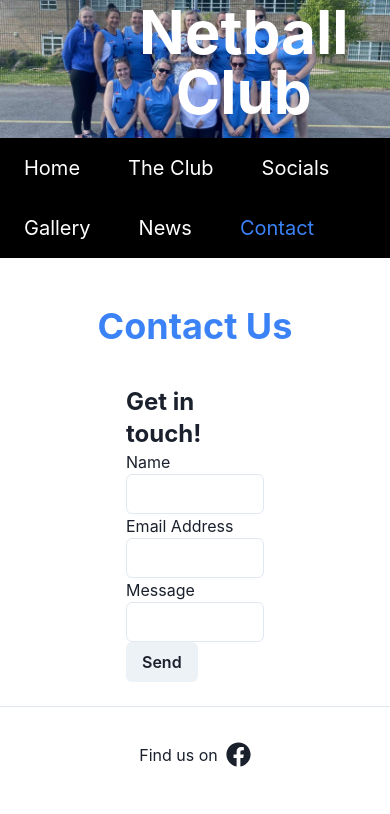
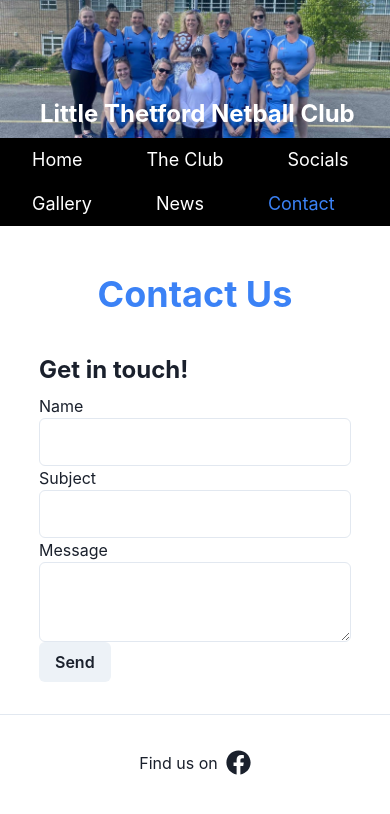
Before and after one commit to JamesArmer/little-thetford-netball-club, a Next.js app: page /contact in a window 390 px wide. Shown: the top 814 px of the page. Built offline with nearby package versions, Linux system fonts and the light colour scheme.

Commit message:
Mobile CSS and Contact email link up

```diff
--- a/components/Header.tsx
+++ b/components/Header.tsx
@@ -20,7 +20,7 @@ export default function Header() {
           quality={100}
           className={"h-auto w-full"}
         />
-        <h1 className="text-6xl font-bold absolute bottom-4 left-1/4">
+        <h1 className="text-2xl sm:text-6xl font-bold absolute bottom-2 left-10 sm:bottom-4 sm:left-1/4">
           Little Thetford Netball Club
         </h1>
       </div>
--- a/components/Layout.tsx
+++ b/components/Layout.tsx
@@ -8,7 +8,7 @@ import Header from "./Header";
  */
 export default function Layout({ children }: { children: React.ReactNode }) {
   return (
-    <div className="flex min-h-screen flex-col items-center">
+    <div className="flex min-h-screen flex-col">
       <Header />
       <main>{children}</main>
       <Footer />
--- a/components/ListItem.tsx
+++ b/components/ListItem.tsx
@@ -5,5 +5,9 @@ import React from "react";
  * @return {JSX.Element} The list item function component
  */
 export default function ListItem({ children }: { children: React.ReactNode }) {
-  return <li className="float-left px-6 py-4 text-xl">{children}</li>;
+  return (
+    <li className="float-left px-8 sm:px-6 py-2 sm:py-4 text-lg sm:text-xl">
+      {children}
+    </li>
+  );
 }
--- a/components/Navbar.tsx
+++ b/components/Navbar.tsx
@@ -15,7 +15,11 @@ export default function Navbar() {
       <ul className="list-none overflow-hidden text-white">
         <ListItem>
           <Link href="/" scroll={false}>
-            <a className={router.pathname == "/" ? "text-blue-500" : ""}>
+            <a
+              className={
+                router.pathname == "/" ? "text-blue-500" : "hover:text-blue-500"
+              }
+            >
               Home
             </a>
           </Link>
@@ -23,7 +27,11 @@ export default function Navbar() {
         <ListItem>
           <Link href="/the-club" scroll={false}>
             <a
-              className={router.pathname == "/the-club" ? "text-blue-500" : ""}
+              className={
+                router.pathname == "/the-club"
+                  ? "text-blue-500"
+                  : "hover:text-blue-500"
+              }
             >
               The Club
             </a>
@@ -31,28 +39,52 @@ export default function Navbar() {
         </ListItem>
         <ListItem>
           <Link href="/socials" scroll={false}>
-            <a className={router.pathname == "/socials" ? "text-blue-500" : ""}>
+            <a
+              className={
+                router.pathname == "/socials"
+                  ? "text-blue-500"
+                  : "hover:text-blue-500"
+              }
+            >
               Socials
             </a>
           </Link>
         </ListItem>
         <ListItem>
           <Link href="/gallery" scroll={false}>
-            <a className={router.pathname == "/gallery" ? "text-blue-500" : ""}>
+            <a
+              className={
+                router.pathname == "/gallery"
+                  ? "text-blue-500"
+                  : "hover:text-blue-500"
+              }
+            >
               Gallery
             </a>
           </Link>
         </ListItem>
         <ListItem>
           <Link href="/news" scroll={false}>
-            <a className={router.pathname == "/news" ? "text-blue-500" : ""}>
+            <a
+              className={
+                router.pathname == "/news"
+                  ? "text-blue-500"
+                  : "hover:text-blue-500"
+              }
+            >
               News
             </a>
           </Link>
         </ListItem>
         <ListItem>
           <Link href="/contact" scroll={false}>
-            <a className={router.pathname == "/contact" ? "text-blue-500" : ""}>
+            <a
+              className={
+                router.pathname == "/contact"
+                  ? "text-blue-500"
+                  : "hover:text-blue-500"
+              }
+            >
               Contact
             </a>
           </Link>
--- a/pages/contact.tsx
+++ b/pages/contact.tsx
@@ -3,48 +3,53 @@ import Layout from "../components/Layout";
 import React from "react";
 import { useFormik } from "formik";
 import { Input, Button } from "@chakra-ui/react";
+import { Textarea } from "@chakra-ui/react";
 
 const Contact: NextPage = () => {
   const formik = useFormik({
     initialValues: {
       name: "",
-      email: "",
+      subject: "",
       message: "",
     },
     onSubmit: (values) => {
-      alert(JSON.stringify(values, null, 2));
+      window.open(
+        `mailto:jamesarmer2@gmail.com?subject=${values.subject}&body=${values.message}`
+      );
     },
   });
   return (
     <Layout>
-      <div className="flex w-full flex-1 flex-col items-center justify-center px-20 py-4">
+      <div className="flex w-full flex-1 flex-col items-center justify-center sm:px-20 py-4">
         <h1 className="text-4xl text-center font-bold text-blue-500 py-8">
           Contact Us
         </h1>
-        <div className="w-3/5 py-2">
+        <div className="w-4/5 sm:w-3/5 py-2">
           <h2 className="text-2xl font-bold">Get in touch!</h2>
-          <form onSubmit={formik.handleSubmit}>
+          <form className="py-2" onSubmit={formik.handleSubmit}>
             <label htmlFor="name">Name</label>
             <Input
               id="name"
               name="name"
               type="name"
+              size="lg"
               onChange={formik.handleChange}
               value={formik.values.name}
             />
-            <label htmlFor="email">Email Address</label>
+            <label htmlFor="subject">Subject</label>
             <Input
-              id="email"
-              name="email"
-              type="email"
+              id="subject"
+              name="subject"
+              type="subject"
+              size="lg"
               onChange={formik.handleChange}
-              value={formik.values.email}
+              value={formik.values.subject}
             />
             <label htmlFor="message">Message</label>
-            <Input
+            <Textarea
               id="message"
               name="message"
-              type="message"
+              size="lg"
               onChange={formik.handleChange}
               value={formik.values.message}
             />
--- a/pages/gallery.tsx
+++ b/pages/gallery.tsx
@@ -64,7 +64,7 @@ const GalleryPage: NextPage = () => {
   ];
   return (
     <Layout>
-      <Gallery photos={photos} />;
+      <Gallery photos={photos} />
     </Layout>
   );
 };
--- a/pages/index.tsx
+++ b/pages/index.tsx
@@ -5,11 +5,11 @@ import React from "react";
 const Home: NextPage = () => {
   return (
     <Layout>
-      <div className="flex w-full flex-1 flex-col items-center justify-center px-20 py-4">
+      <div className="flex w-full flex-1 flex-col items-center justify-center sm:px-20 py-4">
         <h1 className="text-4xl text-center font-bold text-blue-500 py-8">
           Welcome to Little Thetford Netball Club!
         </h1>
-        <div className="w-3/5 py-2">
+        <div className="w-4/5 sm:w-3/5 py-2">
           <p className="text-xl">
             Little Thetford Netball Club welcomes players of all abilities and
             are always delighted to have new members. We are mostly adult
@@ -28,7 +28,7 @@ const Home: NextPage = () => {
             We also arrange occasional friendly matches with other local clubs.
           </p>
         </div>
-        <div className="w-3/5 py-2">
+        <div className="w-4/5 sm:w-3/5 py-2">
           <h2 className="text-2xl font-bold">Training</h2>
           <p className="text-xl">
             We train every Tuesday on the MUGA (Multi-Use Games Area) at the
@@ -39,7 +39,7 @@ const Home: NextPage = () => {
             and would like to give it a go.
           </p>
         </div>
-        <div className="w-3/5 py-2">
+        <div className="w-4/5 sm:w-3/5 py-2">
           <h2 className="text-2xl font-bold">
             Other Information - safety on court
           </h2>
--- a/pages/news.tsx
+++ b/pages/news.tsx
@@ -7,11 +7,11 @@ import georgieGiftPic from "../public/images/georgie_gift.jpeg";
 const News: NextPage = () => {
   return (
     <Layout>
-      <div className="flex w-full flex-1 flex-col items-center justify-center px-20 py-4">
+      <div className="flex w-full flex-1 flex-col items-center justify-center sm:px-20 py-4">
         <h1 className="text-4xl text-center font-bold text-blue-500 py-8">
           News
         </h1>
-        <div className="w-3/5 py-4">
+        <div className="w-4/5 sm:w-3/5 py-4">
           <h2 className="text-2xl font-bold">Winter League 2021/22</h2>
           <p className="text-xl">
             We were delighted to win division 5 of the Cambridge and District
@@ -19,14 +19,14 @@ const News: NextPage = () => {
             division 4.
           </p>
         </div>
-        <div className="w-3/5 py-4">
+        <div className="w-4/5 sm:w-3/5 py-4">
           <h2 className="text-2xl font-bold">Summer League 2022</h2>
           <p className="text-xl">
             This year we were placed in division C and were pleased to finish in
             the top half of the division, coming fourth.
           </p>
         </div>
-        <div className="w-3/5 py-8">
+        <div className="w-4/5 sm:w-3/5 py-8">
           <h2 className="text-2xl font-bold">Georgie Heaton</h2>
           <p className="text-xl">
             We owe Georgie a great debt of gratitude in setting up the club 14
--- a/pages/the-club.tsx
+++ b/pages/the-club.tsx
@@ -8,11 +8,11 @@ import teamPhotoPic from "../public/images/team_mini_prosecco_cropped.jpeg";
 const TheClub: NextPage = () => {
   return (
     <Layout>
-      <div className="flex w-full flex-1 flex-col items-center justify-center px-20 py-4">
+      <div className="flex w-full flex-1 flex-col items-center justify-center sm:px-20 py-4">
         <h1 className="text-4xl text-center font-bold text-blue-500 py-8">
           The Club
         </h1>
-        <div className="w-3/5 py-2">
+        <div className="w-4/5 sm:w-3/5 py-2">
           <h2 className="text-2xl font-bold">The Club</h2>
           <p className="text-xl">
             Little Thetford Netball Club started in 2008 as a social netball
@@ -22,7 +22,7 @@ const TheClub: NextPage = () => {
             joined the Cambridge and District Netball League.
           </p>
         </div>
-        <div className="w-3/5 py-2">
+        <div className="w-4/5 sm:w-3/5 py-2">
           <h2 className="text-2xl font-bold">Winter League</h2>
           <p className="text-xl">
             Winter league matches are played at a central venue (currently
@@ -34,7 +34,7 @@ const TheClub: NextPage = () => {
             for more details.
           </p>
         </div>
-        <div className="w-3/5 py-2">
+        <div className="w-4/5 sm:w-3/5 py-2">
           <h2 className="text-2xl font-bold">Summer League</h2>
           <p className="text-xl">
             Summer league matches are played at a central venue (currently
@@ -43,7 +43,7 @@ const TheClub: NextPage = () => {
             (Apr - Jul)
           </p>
         </div>
-        <div className="w-3/5 py-2">
+        <div className="w-4/5 sm:w-3/5 py-2">
           <h2 className="text-2xl font-bold">England Netball</h2>
           <div className="flex flex-col">
             <p className="text-xl">
@@ -61,7 +61,7 @@ const TheClub: NextPage = () => {
             />
           </div>
         </div>
-        <div className="w-3/5 py-2">
+        <div className="w-4/5 sm:w-3/5 py-2">
           <h2 className="text-2xl font-bold">Umpires &amp; Coaches</h2>
           <p className="text-xl">
             Apart from playing, there are other opportunities to get involved in
@@ -80,7 +80,7 @@ const TheClub: NextPage = () => {
             coaches and fellow players with respect.
           </p>
         </div>
-        <div className="w-3/5 py-2">
+        <div className="w-4/5 sm:w-3/5 py-2">
           <h2 className="text-2xl font-bold">Kit</h2>
           <p className="text-xl">
             We currently play in light blue/ dark blue/ white kit which is
@@ -104,7 +104,7 @@ const TheClub: NextPage = () => {
             className={"h-auto w-4/5"}
           />
         </div>
-        <div className="w-3/5 py-2">
+        <div className="w-4/5 sm:w-3/5 py-2">
           <h2 className="text-2xl font-bold">What does it cost?</h2>
           <p className="text-xl">
             Training is £3 per session or £15 per month (first session is free)
```
